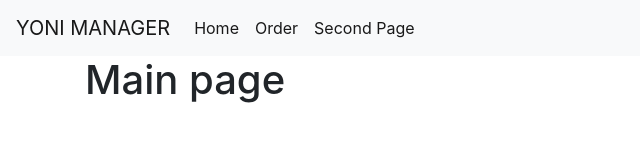
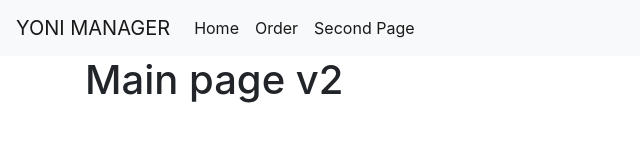
Before and after one commit to xmutaborx/YONIManager, a React (Create React App) app: page / in a window 1280 px wide. Shown: the top 160 px of the page, without its empty margins (0-640 px from the left). Built offline with nearby package versions, Linux system fonts and the light colour scheme.

Commit message:
test commit

```diff
--- a/src/pages/MainPage/MainPage.jsx
+++ b/src/pages/MainPage/MainPage.jsx
@@ -7,7 +7,7 @@ const MainPage = () => {
       <main>
           <Navbar />
           <div className="container">
-              <h1>Main page</h1>
+              <h1>Main page v2</h1>
               <List/>
           </div>
       </main>
```
